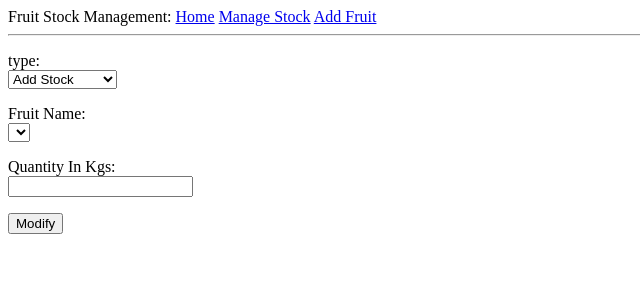
After one commit to leela/demo-fruits-stock-management, a Flask app: page /manage-stock in a window 1280 px wide. The commit adds this page. Shown: the top 300 px of the page, without its empty margins (0-640 px from the left). Run offline with Flask 3, Linux system fonts and the light colour scheme; data that the repository does not hold is empty.

Commit message:
demo-6
Added stock management form

 Please enter the commit message for your changes. Lines starting

```diff
--- a/fsm/routes.py
+++ b/fsm/routes.py
@@ -18,3 +18,26 @@ def fruits():
         flash(f"Fruit {name} Added to the system")
         return redirect(url_for("index"))
     return render_template("add_fruit.html")
+
+@app.route("/manage-stock", methods=['GET', 'POST'])
+def manage_stock():
+    if request.method == 'POST':
+        form = request.form
+        type, id, quantity = form['type'], form['fruit'], float(form['quantity'])
+        fruit = db.select("fruits",
+            where="id=$id",
+            vars={"id": int(id)}
+        ).first()
+
+        new_quantity = fruit.quantity + quantity if type=='add' else fruit.quantity - quantity
+
+        db.update("fruits",
+            quantity = new_quantity,
+            where="id=$id",
+            vars={"id": id})
+
+        flash(f"{new_quantity} Kgs of {fruit.name} is available.")
+        return redirect(url_for("index"))
+
+    fruits = db.select("fruits").list()
+    return render_template("manage_stock.html", fruits = fruits)
--- a/fsm/templates/base.html
+++ b/fsm/templates/base.html
@@ -10,6 +10,7 @@
     <body>
         <div>Fruit Stock Management:
             <a href= "{{ url_for('index') }}">Home</a>
+            <a href="{{ url_for('manage_stock') }}">Manage Stock</a>
             <a href="{{ url_for('fruits') }}">Add Fruit</a>
           </div>
           <hr/>
--- /dev/null
+++ b/fsm/templates/manage_stock.html
@@ -0,0 +1,23 @@
+{% extends "base.html" %}
+{%  block content %}
+  <form action="" method="POST">
+    <p>type: <br/>
+        <select id="type" name="type">
+            <option value="add">Add Stock</option>
+            <option value="remove">Remove Stock</option>
+        </select>
+    </p>
+    <p>Fruit Name: <br/>
+        <select id="fruit" name="fruit">
+            {% for fruit in fruits %}
+              <option value="{{fruit.id}}">{{ fruit.name.title() }}</option>
+            {% endfor %}
+        </select>
+    </p>
+    <p>
+        Quantity In Kgs: <br/>
+        <input type="text" id="quantity" name="quantity"></input>
+    </p>
+    <button type="submit">Modify</button>
+  </form>
+{% endblock %}
```
